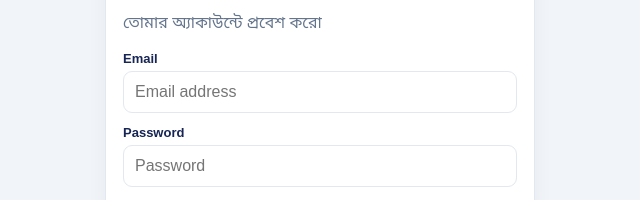
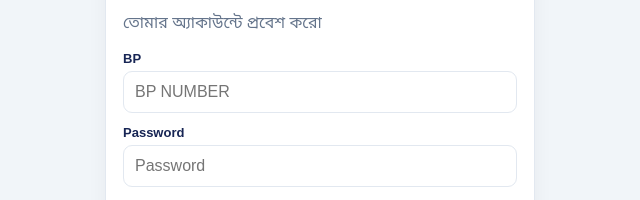
Before and after one commit to zihad20661/MY-KITBOOK, a plain HTML site: page index.html in a window 1280 px wide. Shown: the part 170-370 px from the top of the page, 320-960 px from the left. Drawn offline with nearby package versions, Linux system fonts and the light colour scheme.

Commit message:
Add BP input field to login section

```diff
--- a/index.html
+++ b/index.html
@@ -124,8 +124,8 @@ header h2{font-size:17px}
 <section id="authSection" class="card" style="max-width:430px;margin:45px auto">
 <h3>🛡️ MY-KITBOOK Login</h3>
 <p class="muted">তোমার অ্যাকাউন্টে প্রবেশ করো</p>
-<label>Email</label>
-<input id="email" type="email" placeholder="Email address">
+<label>BP</label>
+<input id="BP" type="BP" placeholder="BP NUMBER">
 <label>Password</label>
 <input id="password" type="password" placeholder="Password">
 <div class="actions" style="margin-top:16px">
```
